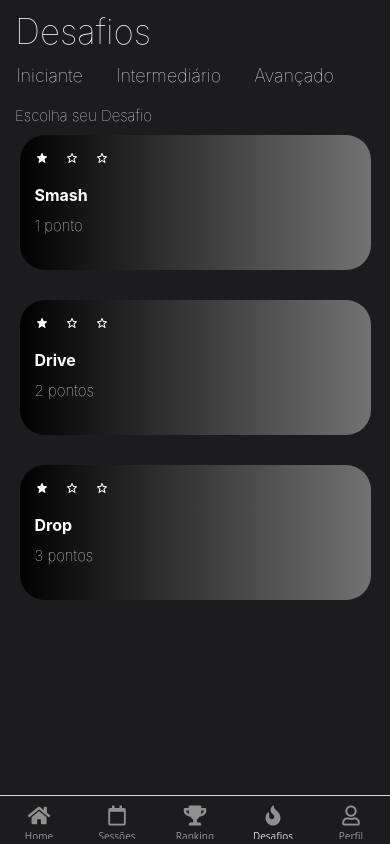
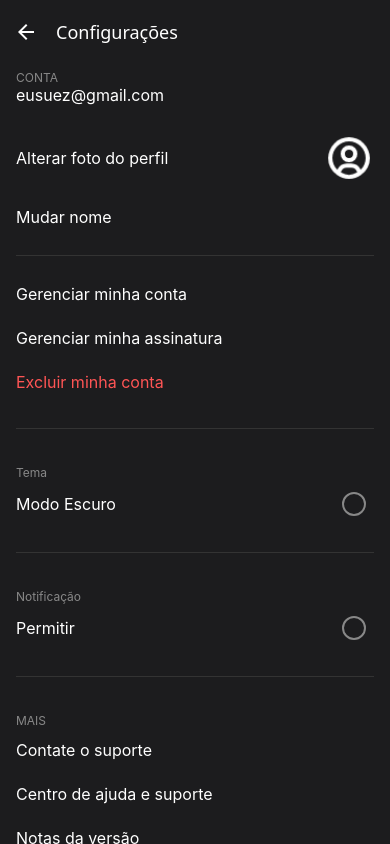
Before and after one commit to dlsr00t/badbons, a React Native app: screen /Settings in a window 390 px wide. Built offline with nearby package versions, Linux system fonts and the light colour scheme.

Commit message:
SettingsScreen Done

```diff
--- a/App.js
+++ b/App.js
@@ -15,6 +15,8 @@ import RankingScreen from './src/screen/RankingScreen';
 import DesafiosScreen from './src/screen/DesafiosScreen';
 import PerfilScreen from './src/screen/PerfilScreen';
 import SmashScreen from './src/screen/SmashScreen';
+import { SettingsScreen } from './src/screen/SettingsScreen';
+
 
 const Stack = createNativeStackNavigator();
 const Tab = createBottomTabNavigator();
@@ -83,6 +85,7 @@ export const StackNavigate = () => {
                 component={InitialScreen}
                 options={{ headerShown: false }}
             />
+
             <Stack.Screen
                 name='Login'
                 component={LoginScreen}  // Uso correto de LoginScreen
@@ -97,7 +100,21 @@ export const StackNavigate = () => {
             <Stack.Screen
                 name="Smash"
                 component={SmashScreen}
-                options={{headerShown:false}}
+                options={{
+                    headerTransparent:true,
+                    headerTintColor:"white",
+                    headerTitle:""
+                }}
+            />
+
+            <Stack.Screen
+                name="Settings"
+                component={SettingsScreen}
+                options={{
+                    headerTransparent:true,
+                    headerTintColor:"white",
+                    headerTitle:"Configurações"
+                }}
             />
         </Stack.Navigator>
     );
--- a/src/screen/PerfilScreen.js
+++ b/src/screen/PerfilScreen.js
@@ -14,7 +14,7 @@ import Settings from "../../assets/3-pontos.png"
 */}
 
 
-const PerfilScreen = () => {
+const PerfilScreen = ({ navigation }) => {
     const stats = [
         { value: 0, label: 'vitórias' },
         { value: 0, label: 'derrotas' },
@@ -57,8 +57,8 @@ const PerfilScreen = () => {
         <SafeAreaView style={[PerfilScreenStyle.background, {display:"flex", alignItems:"center"}]}>
             <View style={{display:"flex", justifyContent:"space-between", alignContent:"space-between"}}>
                 <View style={{display:"flex", alignItems:"flex-end"}}>
-                   <TouchableOpacity>
-                        <Image style={{display:"flex",tintColor:"#fff",left:20}} source={ Settings }/>
+                   <TouchableOpacity onPress={() => navigation.navigate('Settings')}>
+                        <Image style={{display:"flex",tintColor:"#fff",left:20}} source={ Settings } />
                    </TouchableOpacity>
                 </View>
                 <View style={{display:"flex", alignItems:"center"}}>
--- a/src/screen/SettingsScreen.js
+++ b/src/screen/SettingsScreen.js
@@ -0,0 +1,224 @@
+import React, {useState} from "react";
+import { View, Text, StyleSheet, TouchableOpacity, ScrollView, Image } from "react-native";
+import { CheckBox } from '@rneui/themed';
+
+
+
+export const SettingsScreen = () => {
+
+const [checked, setChecked] = useState(false);
+const [checked2, setChecked2] = useState(false);
+const styles = StyleSheet.create({
+    overall: {
+        flex: 1,
+        backgroundColor: "#1c1c1e",
+        paddingHorizontal: 16,
+    },
+    section: {
+        marginBottom: 24,
+        marginTop:70
+
+    },
+    sectionTitle: {
+        color: "#888",
+        fontSize: 12,
+        // marginBottom: 8,
+    },
+    profile: {
+        flexDirection: "row",
+        alignItems: "center",
+        justifyContent: "space-between",
+        marginBottom: 16,
+    },
+    email: {
+        color: "#fff",
+        fontSize: 16,
+    },
+    profileImage: {
+        display:"flex",
+        width: 50,
+        height: 50,
+        borderRadius: 25,
+        tintColor:"white",
+        flexDirection:"row",
+        alignSelf:"center"
+    },
+    item: {
+        display:"flex",
+        paddingVertical: 12,
+        flexDirection:"row",
+        alignItems:"center",
+        justifyContent:"space-between"
+    },
+    itemText: {
+        color: "#fff",
+        fontSize: 16,
+    },
+    danger: {
+        color: "#f55",
+    },
+    divisor: {
+        height: 1,
+        backgroundColor: "#333",
+        marginVertical: 16,
+    },
+
+
+
+
+
+    container: {
+        flexDirection: "row",
+        alignItems: "center",
+        justifyContent: "center",
+        alignItems:"center"
+
+      },
+      checkbox: {
+        width: 24,
+        height: 24,
+        borderRadius: 12, // Torna o checkbox circular
+        borderWidth: 2,
+        borderColor: "#888",
+        alignItems: "center",
+        justifyContent: "center",
+        marginRight: 8,
+      },
+      checked: {
+        borderColor: "rgb(29,0,158)", // Cor quando selecionado
+        backgroundColor: "rgb(29,0,158)",
+      },
+      innerCircle: {
+        width: 12,
+        height: 12,
+        borderRadius: 6, // Torna o centro circular
+        backgroundColor: "#fff", // Cor do "check"
+      },
+      label: {
+        fontSize: 16,
+        color: "#000",
+      },
+});
+
+    return (
+        <ScrollView style={styles.overall}>
+
+            <View style={styles.section}>
+
+                <Text style={styles.sectionTitle}>CONTA</Text>
+
+                <View style={styles.profile}>
+                    <Text style={styles.email}>eusuez@gmail.com</Text>
+                </View>
+
+                <TouchableOpacity style={styles.item}>
+                    <Text style={styles.itemText}>Alterar foto do perfil</Text>
+                    <Image
+                    source={require("../../assets/user-circle-regular-48.png")}
+                    style={styles.profileImage}
+                    />
+
+                </TouchableOpacity>
+
+                <TouchableOpacity style={styles.item}>
+                    <Text style={styles.itemText}>Mudar nome</Text>
+                </TouchableOpacity>
+
+                <View style={styles.divisor} />
+
+                <TouchableOpacity style={styles.item}>
+                    <Text style={styles.itemText}>Gerenciar minha conta</Text>
+                </TouchableOpacity>
+
+                <TouchableOpacity style={styles.item}>
+                    <Text style={styles.itemText}>Gerenciar minha assinatura</Text>
+                </TouchableOpacity>
+
+                <TouchableOpacity style={styles.item}>
+                    <Text style={[styles.itemText, styles.danger]}>Excluir minha conta</Text>
+                </TouchableOpacity>
+                </View>
+
+                <View style={[styles.divisor, {marginVertical:0}]}/>
+
+
+                <View style={[styles.section, {marginTop:36}]}>
+
+                    <Text style={styles.sectionTitle}>Tema</Text>
+                    <View style={styles.item}>
+                        <Text style={styles.itemText}>Modo Escuro</Text>
+                        {/* <CheckBox
+                        center
+                        disabledStyle="true"
+                        checkedIcon="dot-circle-o"
+                        uncheckedIcon="circle-o"
+                        checked={check2}
+                        onPress={() => setCheck2(!check2)}
+                        /> */}
+                        <View style={styles.container}>
+                            <TouchableOpacity
+                                style={[styles.checkbox, checked && styles.checked]}
+                                onPress={() => setChecked(!checked)}
+                            >
+                                {checked && <View style={styles.innerCircle} />}
+                            </TouchableOpacity>
+                        </View>
+
+                    </View>
+
+                </View>
+
+                <View style={[styles.divisor, {marginVertical:0}]}/>
+
+
+                <View style={[styles.section, {marginTop:36}]}>
+                    <Text style={styles.sectionTitle}>Notificação</Text>
+                    <View style={styles.item}>
+                        <View>
+                            <Text style={styles.itemText}>Permitir</Text>
+                        </View>
+                        <View style={styles.container}>
+                            <TouchableOpacity
+                                style={[styles.checkbox, checked2 && styles.checked]}
+                                onPress={() => setChecked2(!checked2)}
+                            >
+                                {checked2 && <View style={styles.innerCircle} />}
+                            </TouchableOpacity>
+                        </View>
+                    </View>
+                </View>
+
+                <View style={[styles.divisor, {marginVertical:0}]}/>
+
+
+                <View style={[styles.section, {marginTop:36}]}>
+                    <Text style={styles.sectionTitle}>MAIS</Text>
+
+                    <TouchableOpacity style={styles.item}>
+                        <Text style={styles.itemText}>Contate o suporte</Text>
+                    </TouchableOpacity>
+
+                    <TouchableOpacity style={styles.item}>
+                        <Text style={styles.itemText}>Centro de ajuda e suporte</Text>
+                    </TouchableOpacity>
+
+                    <TouchableOpacity style={styles.item}>
+                        <Text style={styles.itemText}>Notas da versão</Text>
+                    </TouchableOpacity>
+
+                    <TouchableOpacity style={styles.item}>
+                        <Text style={styles.itemText}>Termos e condições de uso</Text>
+                    </TouchableOpacity>
+
+                    <TouchableOpacity style={styles.item}>
+                        <Text style={styles.itemText}>Política de privacidade</Text>
+                    </TouchableOpacity>
+
+                    <TouchableOpacity style={styles.item}>
+                        <Text style={styles.itemText}>Sobre</Text>
+                    </TouchableOpacity>
+                </View>
+
+        </ScrollView>
+        );
+    }
--- a/styles/stylesLoginScreens.js
+++ b/styles/stylesLoginScreens.js
@@ -384,7 +384,6 @@ export const SmashScreenStyle = StyleSheet.create({
         flexWrap:"wrap",
         marginTop:30,
 
-
     },
     finalButtons:{
         display:"flex",
```
Also changed, not shown: package.json (+8 -5 lines), 1 other file (tests, documents, lock files or other folders).
